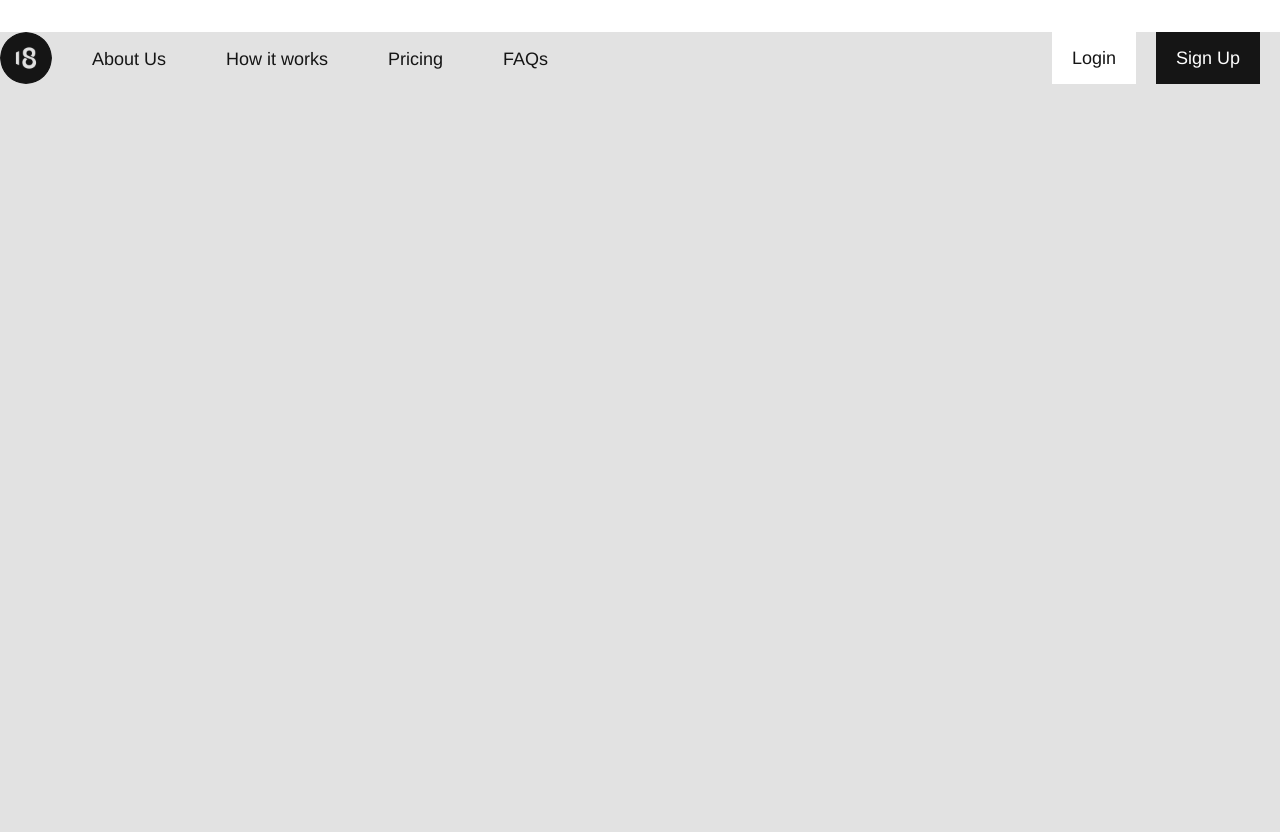
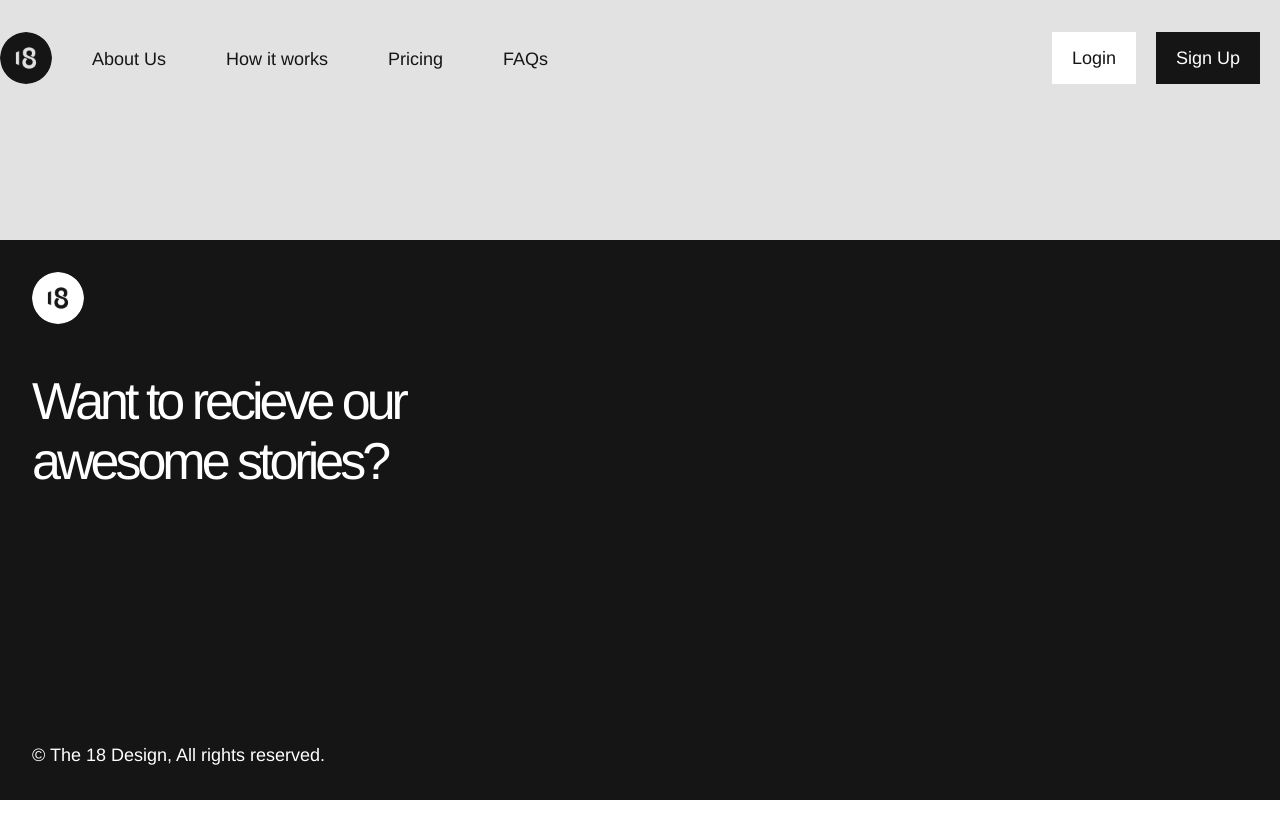
Before and after one commit to krAlena/lending-monochrome-style, a React (Create React App) app: page / in a window 1280 px wide. After the commit the page ends 800 px from the top, so only its background shows below. Built offline with nearby package versions, Linux system fonts and the light colour scheme.

Commit message:
add footer (start)

```diff
--- a/src/App.js
+++ b/src/App.js
@@ -1,6 +1,7 @@
 import React, { useState, useEffect } from 'react';
 import Navbar from './Components/Navbar/Navbar';
 import './App.sass';
+import Footer from './Components/Footer/Footer';
 
 function App() {
   const [theme, setTheme] = useState('light');
@@ -16,7 +17,8 @@ function App() {
         <button onClick={() => handleThemeChange('dark')}>Theme 2 (dark)</button> */}
         <Navbar>
         </Navbar>
-
+        <Footer>
+        </Footer>
     </div>
   );
 }
--- /dev/null
+++ b/src/Components/Footer/Footer.js
@@ -0,0 +1,33 @@
+import React from 'react';
+import './Footer.sass';
+import { Link } from "react-router-dom";
+
+const Footer = () => {
+
+
+    return (
+        <div className="footer flex-row full-width">
+            <div className="footer-content flex-row space-between">
+                <div className='main-block flex-col space-between'>
+                    <div className='top-block flex-col'>
+                        <div className="logo-part">
+                            <img className="logo" src="/img/logoWhite.svg" alt="main logo"/>
+
+                        </div>
+                        <div className='subscribe-block'>
+                            <div className='info big'>
+                                Want to recieve our awesome stories?
+                            </div>
+                        </div>
+                    </div>
+                    <div className='bottom-block description white'>
+                        © The 18 Design, All rights reserved.
+                    </div>
+                </div>
+                <div className='secondary-block'></div>
+            </div>
+        </div>
+    );
+};
+
+export default Footer;
--- /dev/null
+++ b/src/Components/Footer/Footer.sass
@@ -0,0 +1,28 @@
+@import '../../styles/_color-themes.scss'
+@import '../../styles/mixins.sass'
+
+.footer
+    padding: 32px
+    height: $footer-height
+    position: absolute
+    bottom: 0px
+    justify-content: center
+    @include themed()
+      background: getStyle($bg-inverted)
+      color: getStyle($text-color-inverted)
+    &-content
+        width: 1512px
+        .info.big
+            height: 120px
+            width: 444px
+            margin-bottom: 32px
+            margin-top: 40px
+            // font-family:
+            font-style: normal
+            font-weight: 400
+            font-size: 52px
+            line-height: 60px
+            /* or 115% */
+            letter-spacing: -4px
+            @include themed()
+                color: getStyle($text-color-inverted)
--- a/src/Components/Navbar/Navbar.sass
+++ b/src/Components/Navbar/Navbar.sass
@@ -2,7 +2,7 @@
 @import '../../styles/mixins.sass'
 
 .navigation-bar
-    margin-top: 32px
+    padding-top: 32px
     position: relative
     width: 1512px
     max-width: 100%
--- a/src/styles/_color-themes.scss
+++ b/src/styles/_color-themes.scss
@@ -3,7 +3,10 @@
 $bg: 'bg';
 $icon-color: 'icon-color';
 $card-bg: 'card-bg';
-$text: 'text';
+$text-color: 'text-color';
+$text-color-inverted: 'text-color-inverted';
+$bg-inverted: 'bg-inverted';
+
 $text-secondary: 'text-secondary';
 $link: 'link';
 $hover: 'hover';
@@ -20,7 +23,9 @@ $bg-articles: 'bg-articles';
 $themes: (
   light: (
           bg: $bg-color-light,
-          // text: $dark-gray-icons,
+          bg-inverted: $dark-primary-color,
+          text-color: $dark-primary-color,
+          text-color-inverted: $white-color,
           // icon-color: $dark-gray-icons,
           // line-color: $lines-color,
           // bord-color: $border-color,
@@ -30,7 +35,9 @@ $themes: (
   ),
   dark: (
           bg: $bg-color-night,
-          // text: white,
+          bg-inverted: $bg-color-light,
+          text-color: $white-color,
+          text-color-inverted: $dark-primary-color,
           // icon-color: white,
           // line-color: $lines-color-night,
           // bord-color: $border-color,
--- a/src/styles/default.sass
+++ b/src/styles/default.sass
@@ -27,10 +27,16 @@ input
   flex-direction: row
 .flex-col
   @include flex()
-  flex-direction: col
+  flex-direction: column
 .space-between
   @include flex()
   justify-content: space-between !important
 
 .half-width
     width: 50%
+
+.description
+  &.white
+    @include themed()
+        background: getStyle($bg-inverted)
+        color: getStyle($text-color-inverted)
--- a/src/styles/elements/buttons.sass
+++ b/src/styles/elements/buttons.sass
@@ -2,7 +2,7 @@
 @import "../mixins"
 
 .button
-  color: $dark-text-color
+  color: $dark-primary-color
   background-color: $white-color
   padding: 14px 20px
   justify-content: center
@@ -13,4 +13,4 @@
   margin-right: 20px
   &.black
     color: $white-color
-    background-color: $dark-text-color
+    background-color: $dark-primary-color
--- a/src/styles/typography.sass
+++ b/src/styles/typography.sass
@@ -9,7 +9,7 @@ div,p
     font-size: 18px
     line-height: 26px
     /* or 144% */
-    color: $dark-text-color
+    color: $dark-primary-color
 
 // img
 //     max-width: 100%
@@ -33,7 +33,7 @@ h1, h1 span, h1 *
     line-height: 80px
     /* or 114% */
     letter-spacing: -4px
-    color: $dark-text-color
+    color: $dark-primary-color
 h2, h2 span, h2 *
     font-family: $machina-font
     font-style: normal
@@ -41,7 +41,7 @@ h2, h2 span, h2 *
     font-size: 60px
     line-height: 58px
     letter-spacing: -3px
-    color: $dark-text-color
+    color: $dark-primary-color
 
 // h3, h3 span, h3 *
 //     font-family: $machina-font
--- a/src/styles/variables.sass
+++ b/src/styles/variables.sass
@@ -19,8 +19,8 @@ $padding-value: 24px
 $padding-half-value: 12px
 $padding-quarter-value: 6px
 $half: 50%
-$header-height: 52px
-$footer-small-height: 50px
+$header-height: 84px //52px
+$footer-height: 560px
 $border-radius: 4px
 
 // font
@@ -28,8 +28,8 @@ $machina-font: 'Space Grotesk', 'Helvetica', sans-serif
 $machina-font: 'Neue Machina', 'Helvetica', sans-serif
 
 // colors
-$dark-text-color: #151515
+$dark-primary-color: #151515
 $black-color: black
 $white-color: white
 $bg-color-light: #E2E2E2
-$bg-color-night: black
+$bg-color-night: #151515
```
Also changed, not shown: public/img/logoWhite.svg (added).
